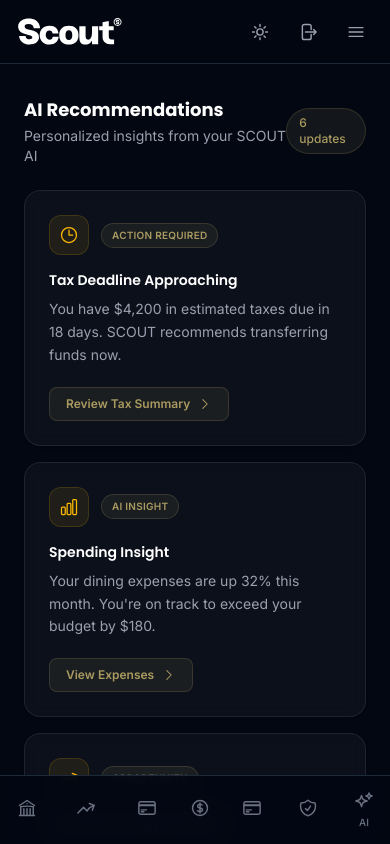
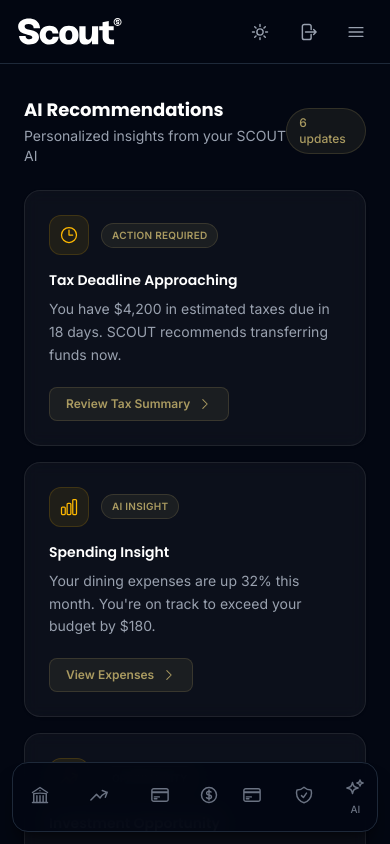
Before and after one commit to karimlo/prototype, a Vue app: page /accounts#/login in a window 390 px wide. Both pictures are taken after typing "name@example.com", "Sample123" into the empty fields and a click on the button "SIGN IN". Shown: the top 844 px of the page. Built offline with nearby package versions, Linux system fonts and the light colour scheme.

Commit message:
fix: float mobile bottom nav above browser chrome using safe-area-inset-bottom

```diff
--- a/src/App.vue
+++ b/src/App.vue
@@ -31,7 +31,7 @@
 
     <!-- Main content — padding-right shifts content left when desktop panel is open -->
     <main
-      :class="!isLoginPage ? 'pt-16 pb-20 md:pb-0' : ''"
+      :class="!isLoginPage ? 'pt-16 pb-32 md:pb-0' : ''"
       :style="!isLoginPage && desktopChatOpen ? { paddingRight: panelWidth + 'px' } : {}"
       class="transition-[padding-right] duration-300"
     >
--- a/src/components/AppBottomNav.vue
+++ b/src/components/AppBottomNav.vue
@@ -33,9 +33,10 @@
 </script>
 
 <template>
-  <nav class="fixed bottom-0 left-0 right-0 z-40 md:hidden
+  <nav class="fixed left-3 right-3 z-40 md:hidden floating-nav
     bg-white/95 dark:bg-gray-950/95 backdrop-blur-md
-    border-t border-gray-200 dark:border-gray-800
+    border border-gray-200 dark:border-gray-800
+    rounded-2xl shadow-xl shadow-black/10 dark:shadow-black/40
     transition-colors duration-300">
     <div class="flex items-stretch h-[4.25rem]">
       <!-- Nav links -->
@@ -77,3 +78,10 @@
     </div>
   </nav>
 </template>
+
+<style scoped>
+/* Float above the browser chrome + device safe area (home indicator / gesture bar) */
+.floating-nav {
+  bottom: calc(env(safe-area-inset-bottom) + 0.75rem);
+}
+</style>
```
Also changed, not shown: src/assets/images/bg-mobile1a.jpg (added).
